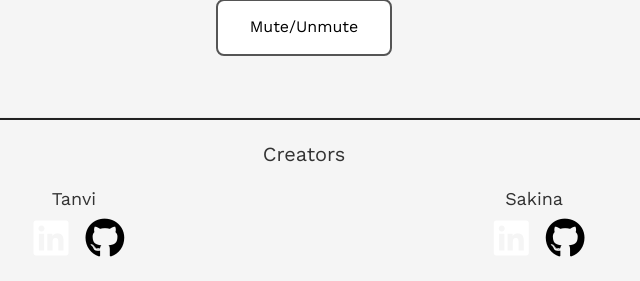
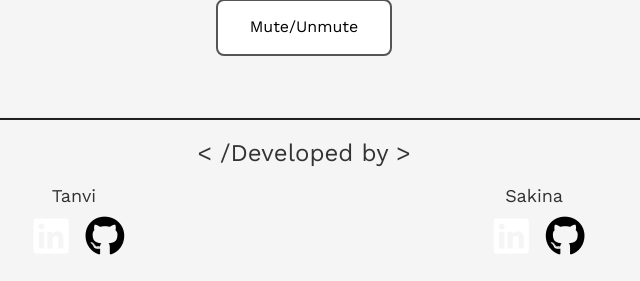
Before and after one commit to tanvi355/eficace, a Flask app: page /timer in a window 1280 px wide. Shown: the part 643-924 px from the top of the page, without its empty margins (336-976 px from the left). After the commit the page ends 898 px from the top, so only its background shows below. Run offline with Flask 2, Linux system fonts and the light colour scheme; some libraries are stand-ins or nearby versions; some web fonts are replaced.

Commit message:
changed footer heading

```diff
--- a/templates/base.html
+++ b/templates/base.html
@@ -93,7 +93,7 @@
 
 	<footer>
 		<hr class="hrline">
-		<p>Creators</p>
+		<h3>< /Developed by ></h3>
 		<div class="Us">
 			<div class="tanvi" style="margin-bottom: 20px;">
 				<h4>Tanvi</h4>
--- a/templates/notes.html
+++ b/templates/notes.html
@@ -83,7 +83,7 @@
     <div class="notes_footer">
         <footer>
     		<hr class="hrline">
-    		<p>Creators</p>
+    		<h3>< /Developed by ></h3>
     		<div class="Us">
     			<div class="tanvi" style="margin-bottom: 20px;">
     				<h4>Tanvi</h4>
--- a/templates/select_time.html
+++ b/templates/select_time.html
@@ -44,7 +44,7 @@
         <div style="margin-top: 45px;">
 
             <form class="timer" action="/timer" method="post">
-                <input style="width:500px;height:50px" type="text" name="time" autofocus placeholder="Enter the time in minutes"><br>
+                <input style="width:500px;height:50px" type="text" name="time" placeholder="Enter the time in minutes"><br>
                 <button style="margin-top: 30px;" class="btn" type="submit" >Start!</button>
 
 
@@ -60,7 +60,7 @@
 
     <footer>
 		<hr class="hrline">
-		<p>Creators</p>
+		<h3>< /Developed by ></h3>
 		<div class="Us">
 			<div class="tanvi" style="margin-bottom: 20px;">
 				<h4>Tanvi</h4>
--- a/templates/timer.html
+++ b/templates/timer.html
@@ -44,21 +44,9 @@
         <br>
 
 
-
-
-
-
-
-
-
-
-
-
-
-
     <footer>
         <hr class="hrline">
-        <p>Creators</p>
+        <h3>< /Developed by ></h3>
         <div class="Us">
             <div class="tanvi" style="margin-bottom: 20px;">
                 <h4>Tanvi</h4>
@@ -135,8 +123,10 @@
                  min = min - 1;
                  sec = 60;
                }
-
-
+               //to add leading zero to seconds
+               if (sec < 10 || sec == 0) {
+                 sec = '0' + sec;
+               }
 
             }
 
```
Also changed, not shown: db.sqlite.
